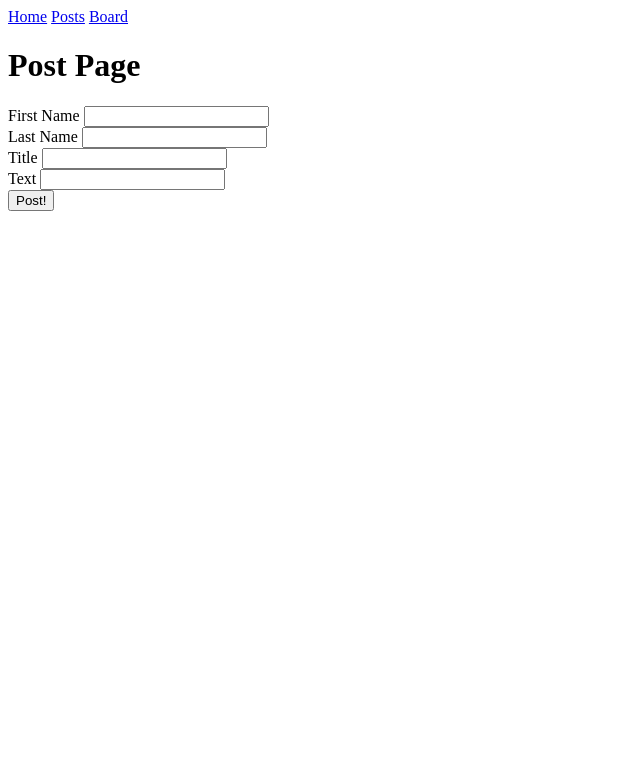
After one commit to Ezzmo/IndividualProject, a Flask app: page /post in a window 1280 px wide. The commit adds this page. Shown: the top 783 px of the page, without its empty margins (0-640 px from the left). Run offline with Flask 2, Linux system fonts and the light colour scheme.

Commit message:
Got forms and posts from database working

```diff
--- a/application/__init__.py
+++ b/application/__init__.py
@@ -5,6 +5,7 @@ import os
 app = Flask(__name__)
 
 app.config['SQLALCHEMY_DATABASE_URI'] = str(os.getenv('DATABASE_URI'))
+app.config['SECRET_KEY'] = str(os.getenv('MY_SECRET_KEY'))
 db = SQLAlchemy(app)
 
 from application import routes
--- /dev/null
+++ b/application/forms.py
@@ -0,0 +1,30 @@
+from flask_wtf import FlaskForm
+from wtforms import StringField, SubmitField
+from wtforms.validators import DataRequired, Length
+
+class PostForm(FlaskForm):
+    first_name = StringField('First Name',
+            validators = [
+                DataRequired(),
+                Length(min=2, max=30)
+            ]
+        )
+    last_name = StringField('Last Name',
+            validators = [
+                DataRequired(),
+                Length(min=2, max=30)
+            ]
+        )
+    title = StringField('Title',
+            validators = [
+                DataRequired(),
+                Length(min=1,max=100)
+            ]
+        )
+    content = StringField('Text',
+            validators = [
+                DataRequired(),
+                Length(min=1,max=1000)
+            ]
+        )
+    submit = SubmitField('Post!')
--- a/application/routes.py
+++ b/application/routes.py
@@ -1,6 +1,7 @@
-from flask import render_template
-from application import app
-
+from flask import render_template, redirect, url_for
+from application import app, db
+from application.models import Posts
+from application.forms import PostForm
 @app.route('/')
 @app.route('/home')
 def home():
@@ -14,3 +15,25 @@ def home():
             }
         ]
     return render_template('home.html', title='Home', user=user, posts=posts)
+@app.route('/post', methods=['GET', 'POST'])
+def post():
+    form = PostForm()
+    if form.validate_on_submit():
+        postData = Posts(
+                first_name = form.first_name.data,
+                last_name = form.last_name.data,
+                title = form.title.data,
+                content = form.content.data
+            )
+        db.session.add(postData)
+        db.session.commit()
+
+        return redirect(url_for('home'))
+    else:
+        print(form.errors)
+
+    return render_template('post.html', title='Post', form=form)
+@app.route('/board')
+def board():
+    posts = Posts.query.all()[::-1]
+    return render_template('postboard.html', posts=posts)
--- /dev/null
+++ b/application/templates/layout.html
@@ -0,0 +1,13 @@
+<html>
+	<head>
+		<title>{{ title }} - Page</title>
+		<a href="{{ url_for('home') }}">Home</a>
+		<a href="{{ url_for('post') }}">Posts</a>
+		<a href="{{ url_for('board') }}">Board</a>
+	</head>
+	<body>
+		<h1>{{ title }} Page</h1>
+		{% block body_content %}
+		{% endblock %}
+	</body>
+</html>
--- /dev/null
+++ b/application/templates/post.html
@@ -0,0 +1,21 @@
+{% extends "layout.html" %}
+{% block body_content %}
+	<div class='form'>
+		<form method='POST' action =''>
+			{{ form.hidden_tag() }}
+			{{ form.first_name.label }}
+			{{ form.first_name }}
+			<br>
+			{{ form.last_name.label }}
+			{{ form.last_name }}
+			<br>
+			{{ form.title.label}}
+			{{ form.title }}
+			<br>
+			{{ form.content.label }}
+			{{ form.content }}
+			<br>
+			{{ form.submit }}
+		</form>
+	</div>
+{% endblock %}
--- a/requirements.txt
+++ b/requirements.txt
@@ -1,6 +1,7 @@
 Click==7.0
 Flask==1.1.1
 Flask-SQLAlchemy==2.4.1
+Flask-WTF==0.14.3
 itsdangerous==1.1.0
 Jinja2==2.11.1
 MarkupSafe==1.1.1
@@ -9,3 +10,4 @@ PyMySQL==0.9.3
 python-dotenv==0.11.0
 SQLAlchemy==1.3.13
 Werkzeug==1.0.0
+WTForms==2.2.1
```
Also changed, not shown: application/models.py (+9 -5 lines), application/templates/home.html (+4 -15 lines), application/templates/postboard.html (added, +13 -0 lines).
